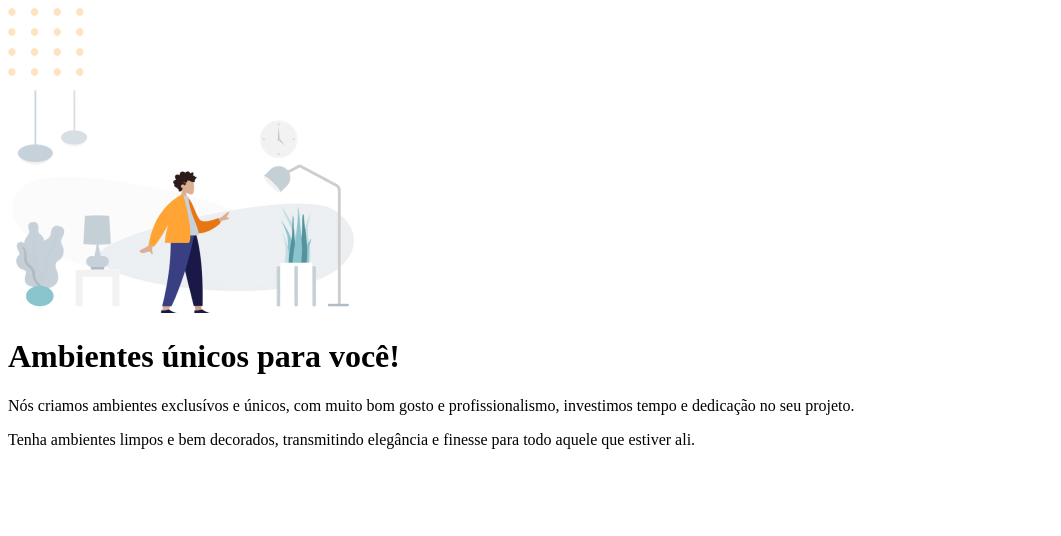
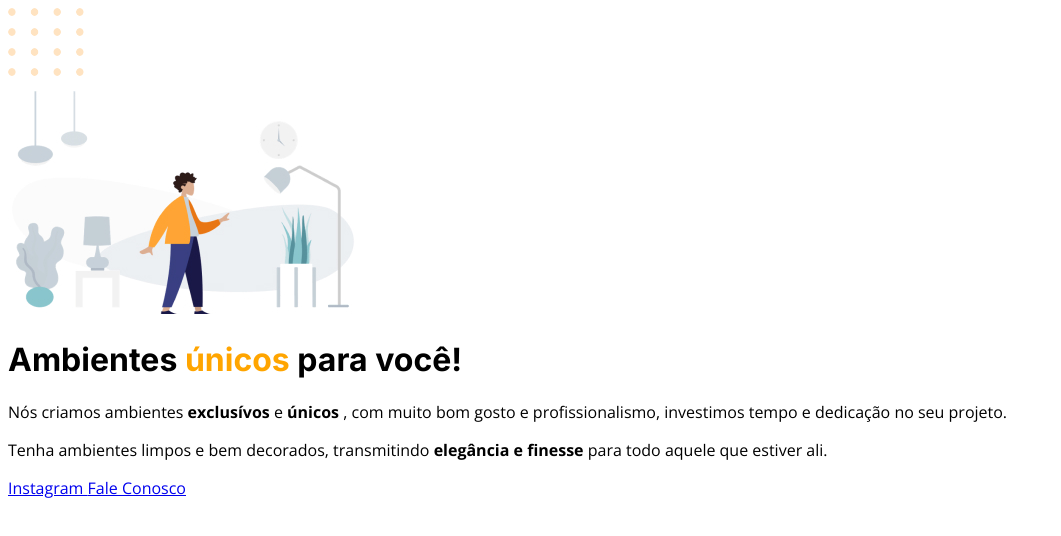
Before and after one commit to DylanTvaz/rocketseat-projeto-1, a plain HTML site: page index.html in a window 1280 px wide. Shown: the whole page, without its empty margins (0-1061 px from the left). Drawn offline with nearby package versions, Linux system fonts and the light colour scheme.

Commit message:
alteracao cores e fontes

```diff
--- a/index.html
+++ b/index.html
@@ -2,23 +2,46 @@
 <html lang="pt-br">
 
 <head>
+    <link rel="preconnect" href="https://fonts.googleapis.com">
+    <link rel="preconnect" href="https://fonts.gstatic.com" crossorigin>
+
     <meta charset="UTF-8">
     <meta name="viewport" content="width=device-width, initial-scale=1.0">
+
     <title>Móveis customizados</title>
+
+    <link
+        href="https://fonts.googleapis.com/css2?family=Inter:wght@400;700&family=Open+Sans:wght@400;700&display=swap"
+        rel="stylesheet">
+
+    <link rel="stylesheet" href="style.css">
 </head>
 
 <body>
     <img src="imagens/balls-decoration.svg" alt="bolinhas laranjadas no canto direito inferior da tela" />
 
     <div id="hero">
-        <img src="imagens/hero.jpg" alt="pessoa em uma sala com moveis" />
+        <img id="balls"
+            src="imagens/hero.jpg"
+            alt="pessoa em uma sala com moveis">
 
-        <h1>Ambientes únicos para você!</h1>
-        <p>Nós criamos ambientes exclusívos e únicos, com muito bom gosto e profissionalismo, investimos tempo e dedicação no seu projeto. </p>
-        <p>Tenha ambientes limpos e bem decorados, transmitindo elegância e finesse para todo aquele que estiver ali.</p>
+        <h1>Ambientes <span style="color: orange;">únicos</span> para você!</h1>
+        <p>
+            Nós criamos ambientes <strong>exclusívos</strong> e <strong>únicos</strong> ,
+            com muito bom gosto e profissionalismo,
+            investimos tempo e <span>dedicação no seu projeto.</span>
+        </p>
+        <p>
+            Tenha <span>ambientes limpos</span> e bem decorados,
+            transmitindo <strong>elegância e finesse</strong> para todo
+            aquele que estiver ali.
+        </p>
     </div>
 
-    <div id="footer"></div>
+    <div id="footer">
+        <a href="https://instagram.com/moveisparavoce">Instagram </a>
+        <a href="mailto:contato@moveisparavoce.com">Fale Conosco</a>
+    </div>
 </body>
 
 
--- /dev/null
+++ b/style.css
@@ -0,0 +1,7 @@
+body {
+    font-family: 'Open Sans', sans-serif;
+}
+
+h1 {
+    font-family: 'Inter', sans-serif;
+}
```
